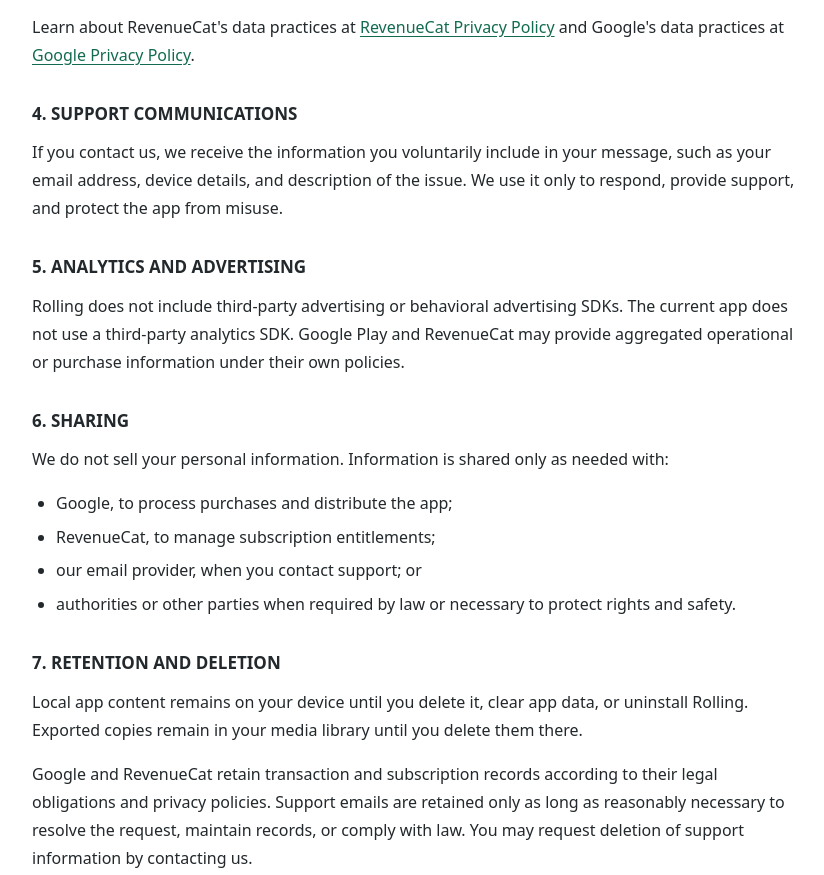
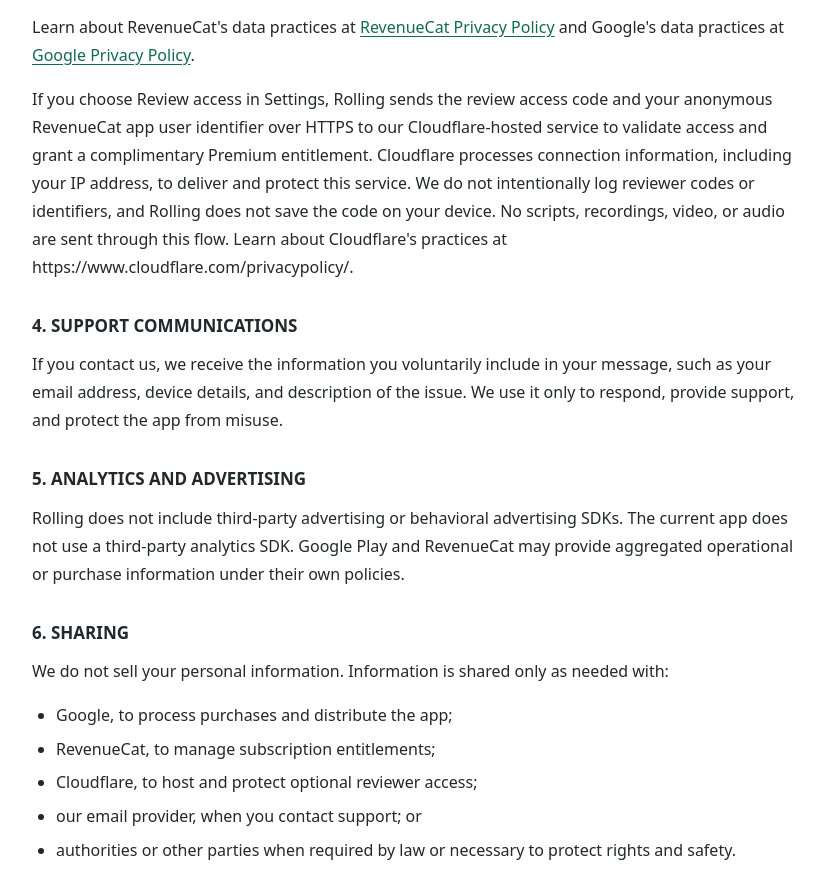
Before and after one commit to nishankode/rolling-privacy-policy, a plain HTML site: page index.html in a window 1280 px wide. Shown: the part 1111-1986 px from the top of the page, without its empty margins (224-1048 px from the left). Drawn offline with Linux system fonts and the light colour scheme.

Commit message:
Publish Rolling privacy policy

```diff
--- a/index.html
+++ b/index.html
@@ -29,7 +29,7 @@
     <header>
       <h1>Rolling: Video Teleprompter</h1>
       <p class="document-title">Privacy Policy</p>
-      <p class="date">Effective 27 October 2026</p>
+      <p class="date">Effective 19 November 2026</p>
     </header>
     <article aria-label="Privacy Policy">
 <p>This Privacy Policy explains how Rolling: Video Teleprompter (&quot;Rolling&quot;, &quot;we&quot;, &quot;us&quot;, or &quot;our&quot;) handles information when you use the Android app.</p>
@@ -44,13 +44,14 @@
 <p>Premium subscriptions are sold through Google Play Billing. Google processes your payment and manages your payment method. Rolling does not receive or store your full card number, bank details, or payment security code.</p>
 <p>We use RevenueCat to provide subscription status and restore purchases. RevenueCat may process purchase history, subscription status, an anonymous app user identifier, transaction information, device and operating-system information, locale, currency, and related timestamps. RevenueCat does not receive your scripts, recordings, video, or audio from Rolling.</p>
 <p>Learn about RevenueCat's data practices at <a href="https://www.revenuecat.com/privacy/">RevenueCat Privacy Policy</a> and Google's data practices at <a href="https://policies.google.com/privacy">Google Privacy Policy</a>.</p>
+<p>If you choose Review access in Settings, Rolling sends the review access code and your anonymous RevenueCat app user identifier over HTTPS to our Cloudflare-hosted service to validate access and grant a complimentary Premium entitlement. Cloudflare processes connection information, including your IP address, to deliver and protect this service. We do not intentionally log reviewer codes or identifiers, and Rolling does not save the code on your device. No scripts, recordings, video, or audio are sent through this flow. Learn about Cloudflare's practices at https://www.cloudflare.com/privacypolicy/.</p>
 <h2>4. SUPPORT COMMUNICATIONS</h2>
 <p>If you contact us, we receive the information you voluntarily include in your message, such as your email address, device details, and description of the issue. We use it only to respond, provide support, and protect the app from misuse.</p>
 <h2>5. ANALYTICS AND ADVERTISING</h2>
 <p>Rolling does not include third-party advertising or behavioral advertising SDKs. The current app does not use a third-party analytics SDK. Google Play and RevenueCat may provide aggregated operational or purchase information under their own policies.</p>
 <h2>6. SHARING</h2>
 <p>We do not sell your personal information. Information is shared only as needed with:</p>
-<ul><li>Google, to process purchases and distribute the app;</li><li>RevenueCat, to manage subscription entitlements;</li><li>our email provider, when you contact support; or</li><li>authorities or other parties when required by law or necessary to protect rights and safety.</li></ul>
+<ul><li>Google, to process purchases and distribute the app;</li><li>RevenueCat, to manage subscription entitlements;</li><li>Cloudflare, to host and protect optional reviewer access;</li><li>our email provider, when you contact support; or</li><li>authorities or other parties when required by law or necessary to protect rights and safety.</li></ul>
 <h2>7. RETENTION AND DELETION</h2>
 <p>Local app content remains on your device until you delete it, clear app data, or uninstall Rolling. Exported copies remain in your media library until you delete them there.</p>
 <p>Google and RevenueCat retain transaction and subscription records according to their legal obligations and privacy policies. Support emails are retained only as long as reasonably necessary to resolve the request, maintain records, or comply with law. You may request deletion of support information by contacting us.</p>
```
